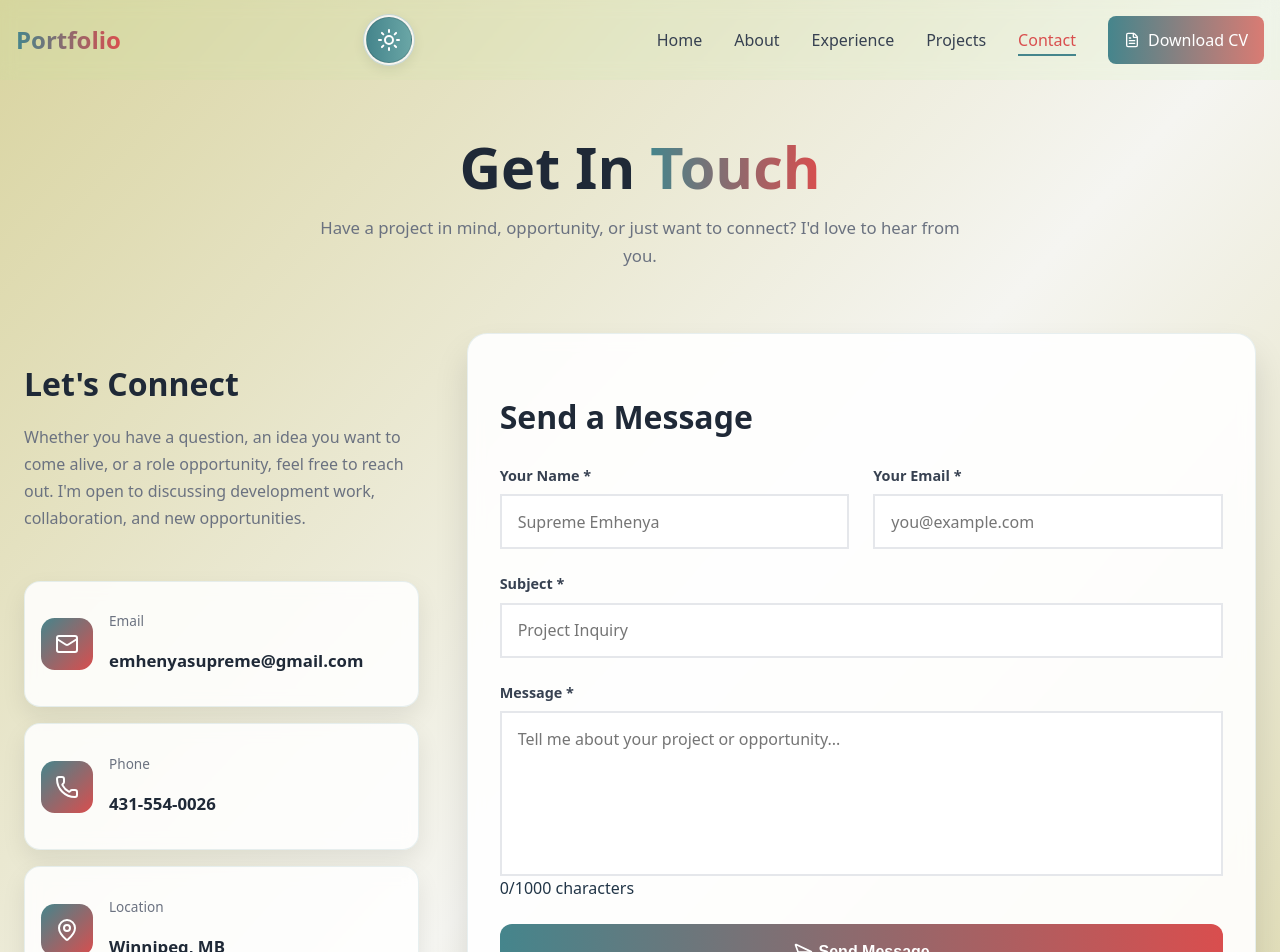
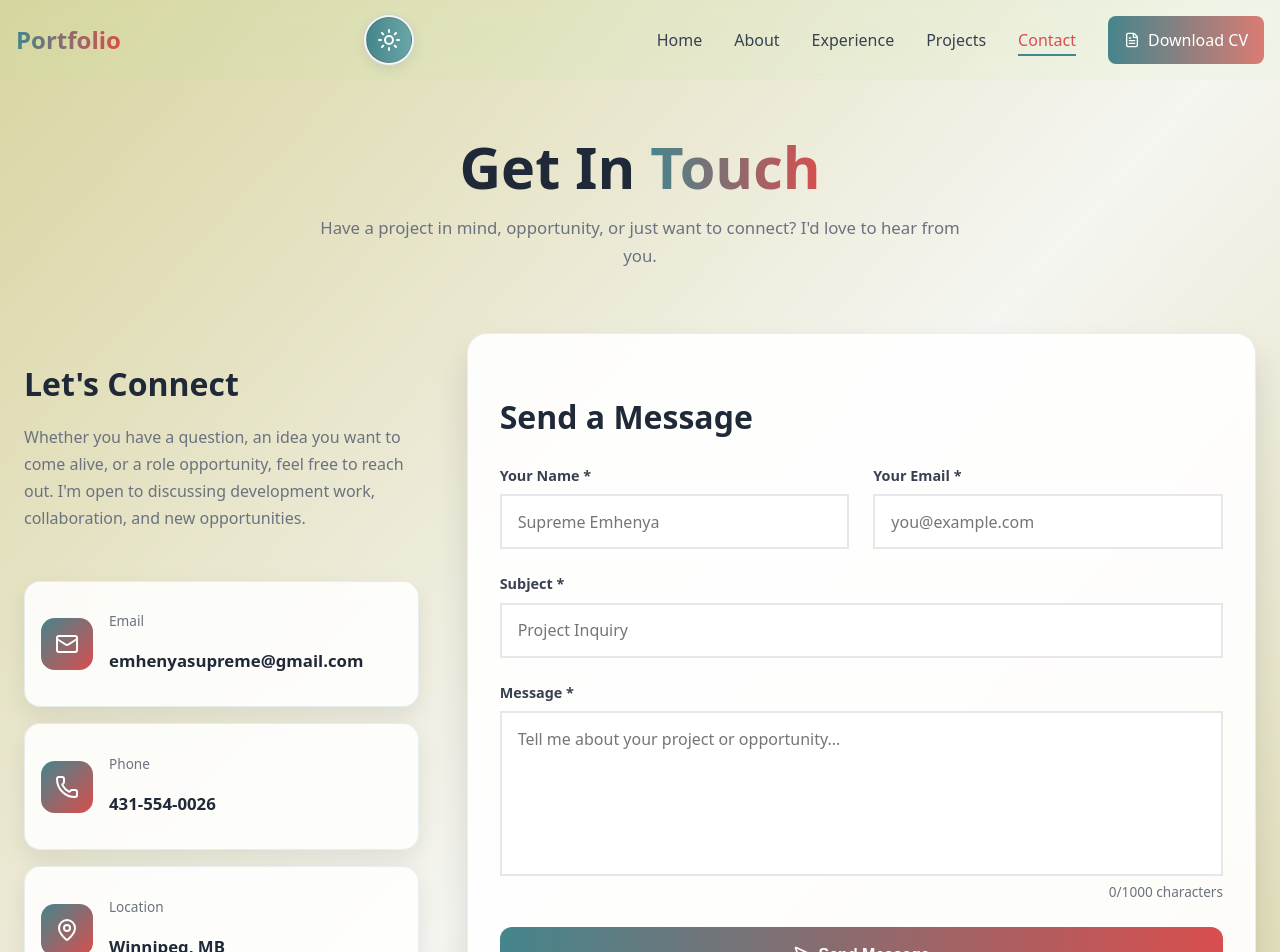
Before and after one commit to Emya101/Personal-Portfolio, a React (Vite) app: page /contact in a window 1280 px wide. Shown: the top 952 px of the page. Built offline with nearby package versions, Linux system fonts and the light colour scheme.

Commit message:
style: error message design

```diff
--- a/src/Components/Contact.module.css
+++ b/src/Components/Contact.module.css
@@ -338,6 +338,20 @@
     font-weight: 600;
 }
 
+.textareaMeta {
+    display: flex;
+    justify-content: space-between;
+    align-items: center;
+    gap: 1rem;
+    margin-top: 0.4rem;
+}
+
+.charCount {
+    margin-left: auto;
+    font-size: 0.85rem;
+    color: #6b7280;
+}
+
 
 @keyframes pulse {
     0% {
```
